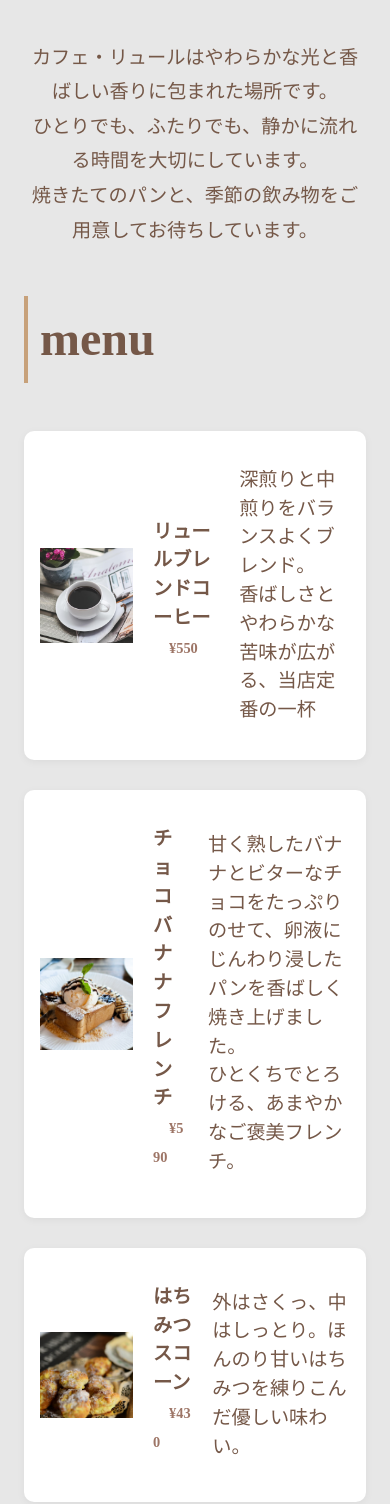
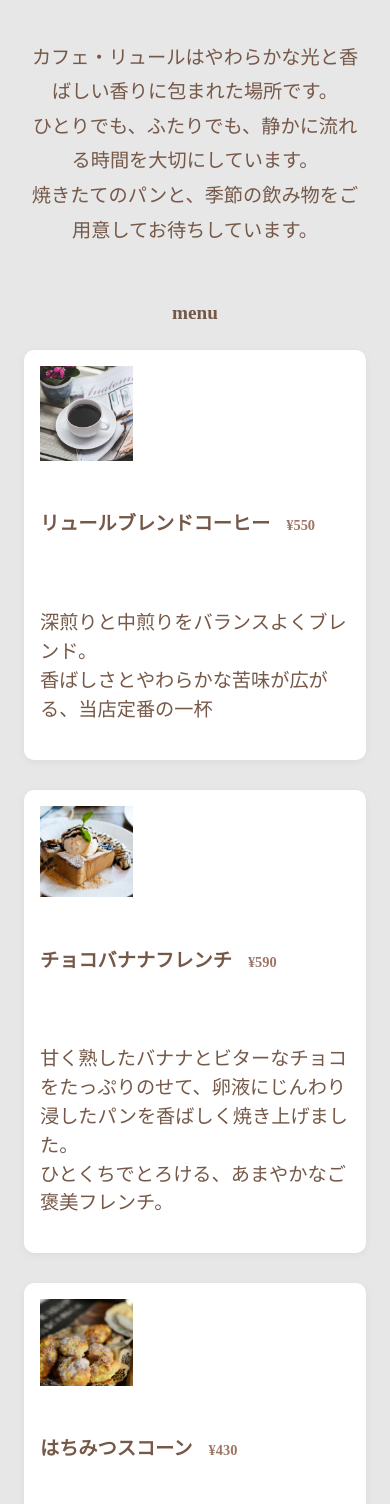
Before and after one commit to shiika-88/portfolio, a plain HTML site: page lp_cafe/index.html in a window 390 px wide. Shown: the part 496-2000 px from the top of the page. Drawn offline with Linux system fonts and the light colour scheme.

Commit message:
fix:レスポンシブ対応

```diff
--- a/lp_cafe/style.css
+++ b/lp_cafe/style.css
@@ -105,3 +105,38 @@ h1{
   margin-bottom: 1em;
   font-style: italic;
 }
+
+@media (max-width: 600px) {
+
+  .product-card {
+    flex-direction: column;
+    align-items: flex-start;
+  }
+
+  .product-card img {
+    width: 100%;
+    height: auto;
+    margin-bottom: 10px;
+  }
+
+
+  h2 {
+    font-size: 1.2rem;
+    text-align: center;
+    padding-left: 0;
+    border-left: none;
+  }
+
+
+  .site-footer {
+    font-size: 1rem;
+    padding: 30px 20px;
+  }
+
+
+  .site-footer a {
+    display: block;
+    margin-top: 5px;
+    text-decoration: underline;
+  }
+}
```
